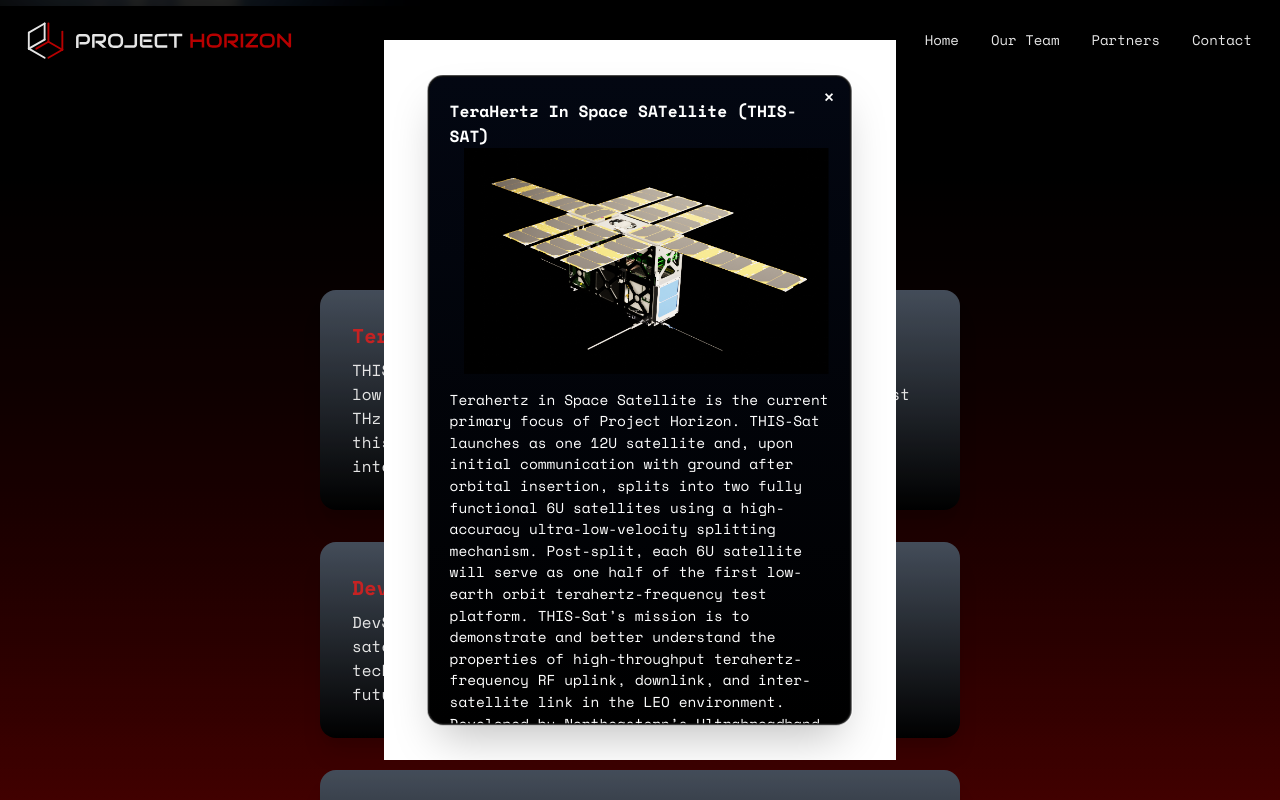
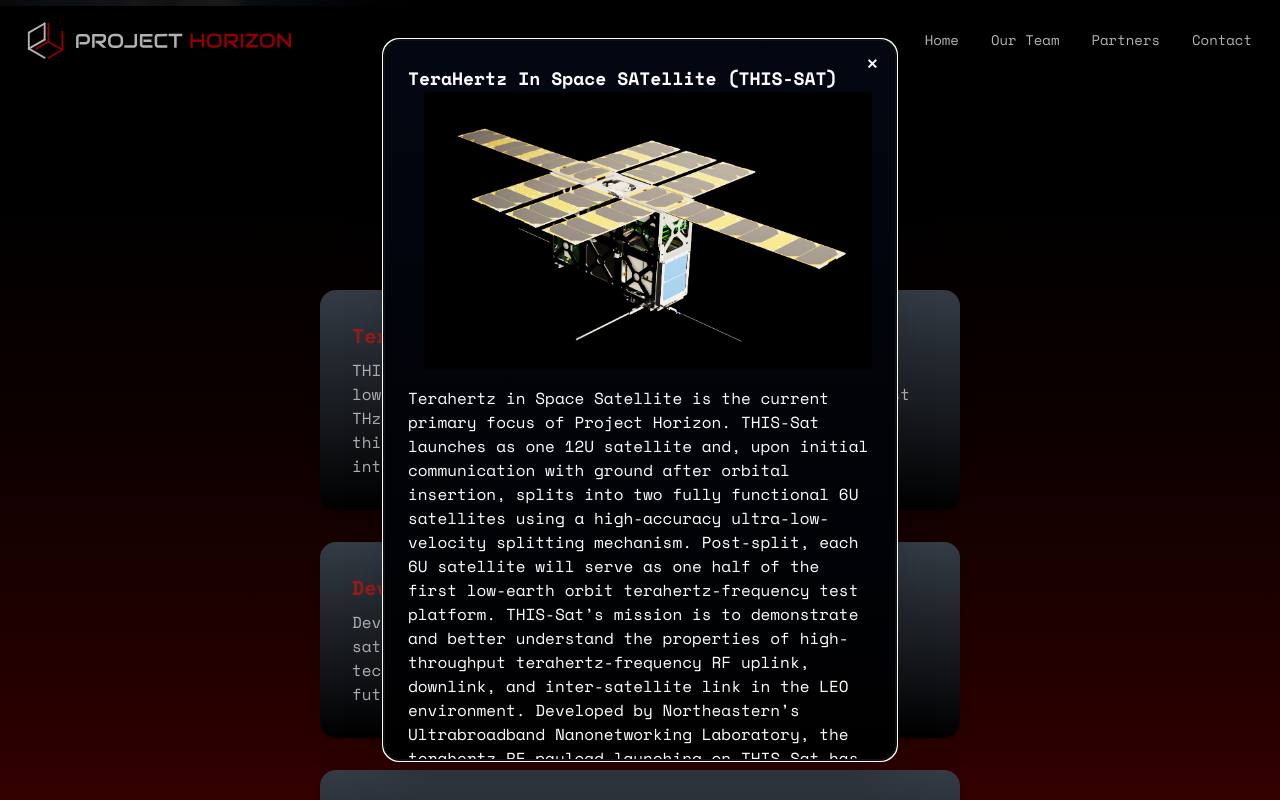
Before and after one commit to NU-Horizonsat/cubesite-v2, a Next.js app: page / in a window 1280 px wide. Both pictures are taken after a click on the element 640 px from the left and 1273 px from the top of the page. Shown: the part 873-1673 px from the top of the page. Built offline with nearby package versions, Linux system fonts and the light colour scheme.

Commit message:
forgot smth

```diff
--- a/src/components/tile_projects.tsx
+++ b/src/components/tile_projects.tsx
@@ -37,7 +37,7 @@
           <p>{description}</p>
         </div>
       </div>
-      <dialog id={id} className="modal-bottom sm:modal-middle text-white">
+      <dialog id={id} className="modal modal-bottom sm:modal-middle text-white">
         <div className="modal-box  bg-gradient-to-t from-black to-gray-950 w-2/3 max-w-6xl">
           <h3 className="font-bold text-lg">{name}</h3>
           <div className="flex flex-col space-y-2">
```
